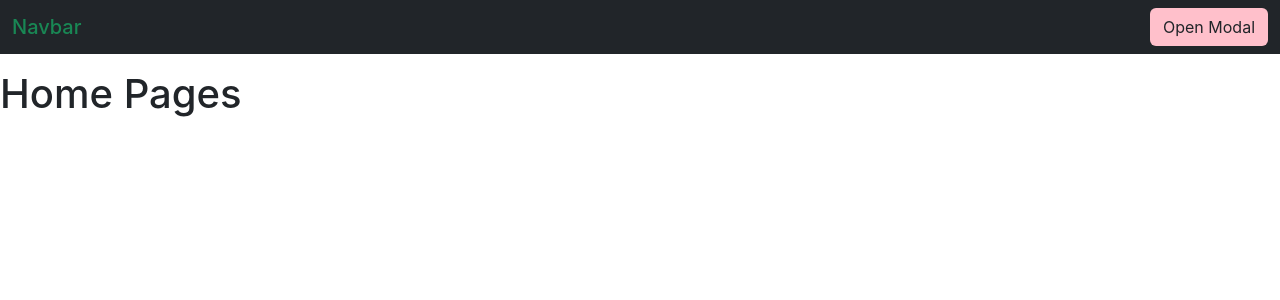
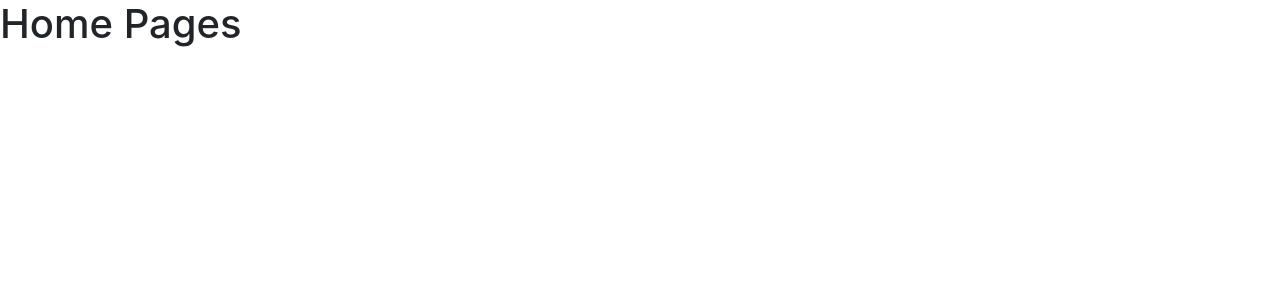
Before and after one commit to VadimKorobec/react-api, a React (Create React App) app: page / in a window 1280 px wide. Shown: the top 300 px of the page. Built offline with nearby package versions, Linux system fonts and the light colour scheme.

Commit message:
Update HomePage.jsx

```diff
--- a/src/components/pages/HomePage.jsx
+++ b/src/components/pages/HomePage.jsx
@@ -1,9 +1,6 @@
-import { Header } from 'components/Header/Header';
-
 export const HomePage = () => {
   return (
     <>
-      <Header />
       <h1>Home Pages</h1>
     </>
   );
```
